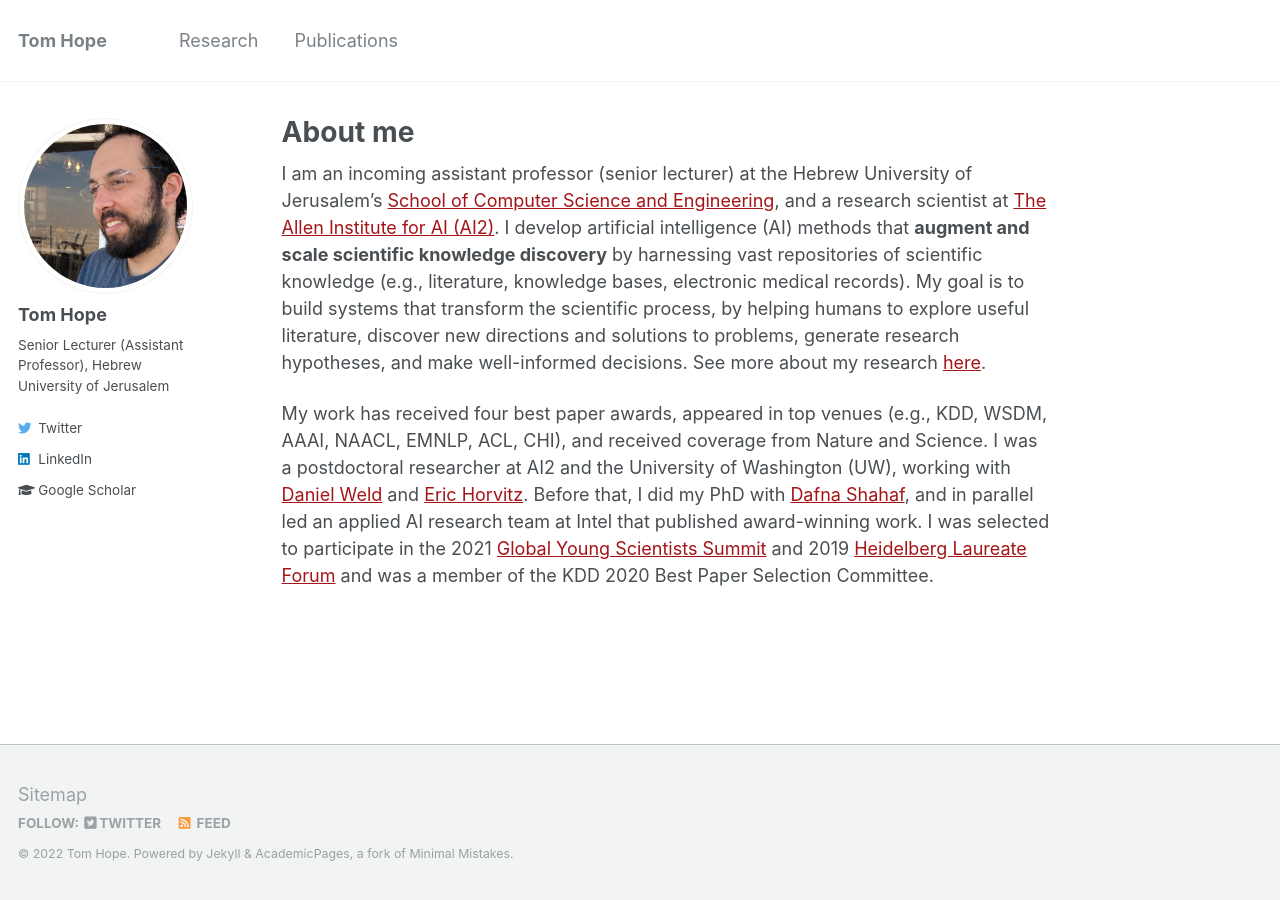
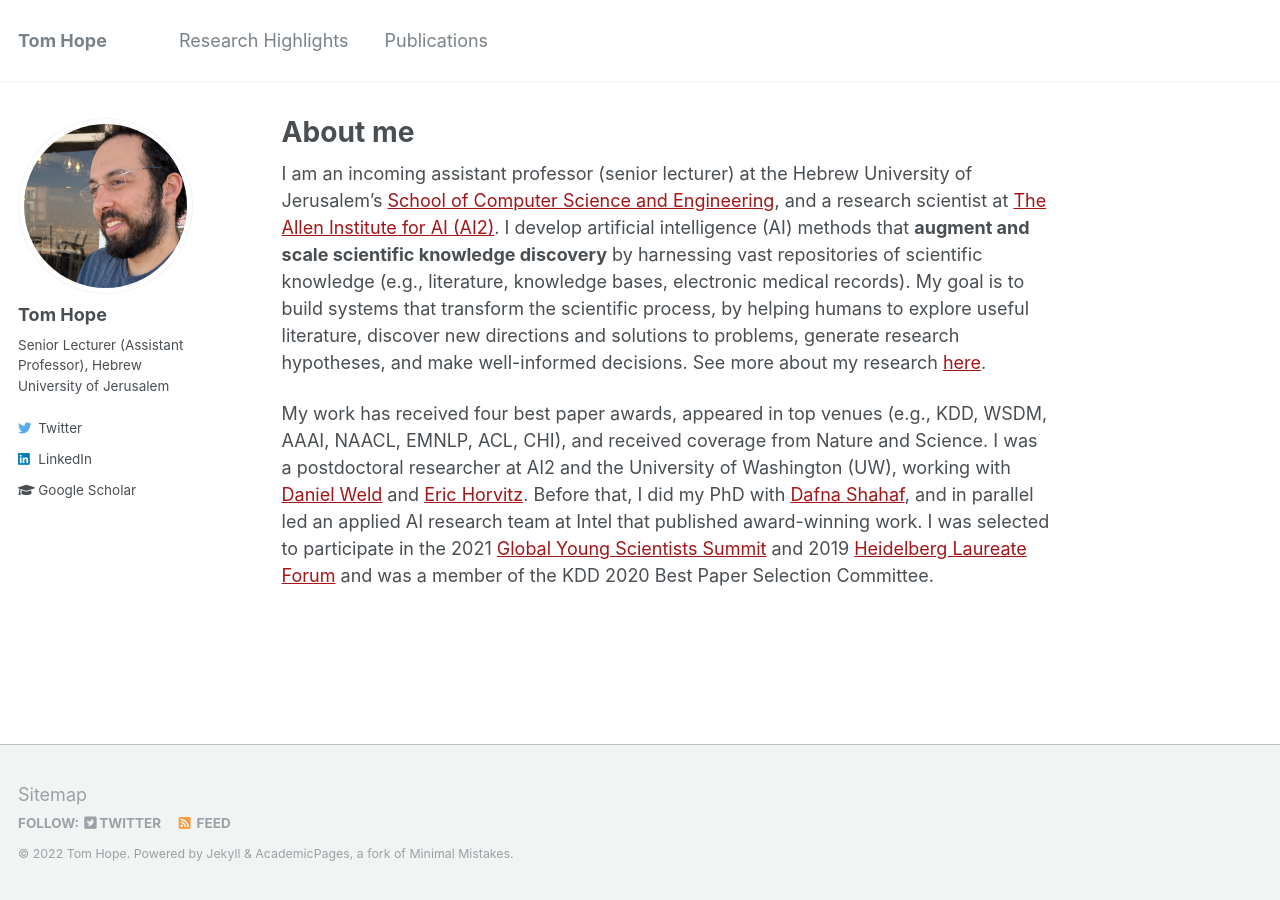
Before and after one commit to tomhoper/tomhoper.github.io, a Jekyll site: the page built from _pages/about.md, in a window 1280 px wide. Built offline with Jekyll 4.4.1, drawn with Linux system fonts in a browser that asks for light colours.

Commit message:
Update navigation.yml

```diff
--- a/_data/navigation.yml
+++ b/_data/navigation.yml
@@ -1,6 +1,6 @@
 # main links links
 main:
-  - title: "Research"
+  - title: "Research Highlights"
     url: /research/
 
   - title: "Publications"
```
